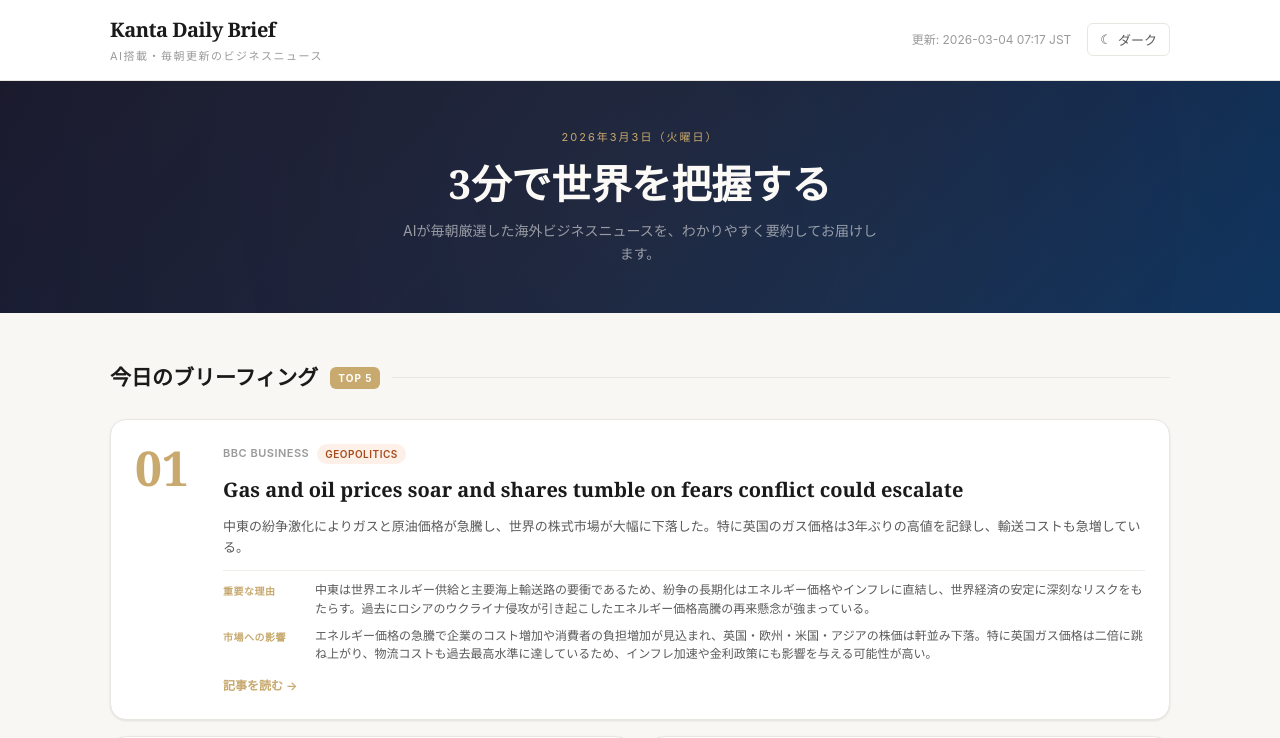
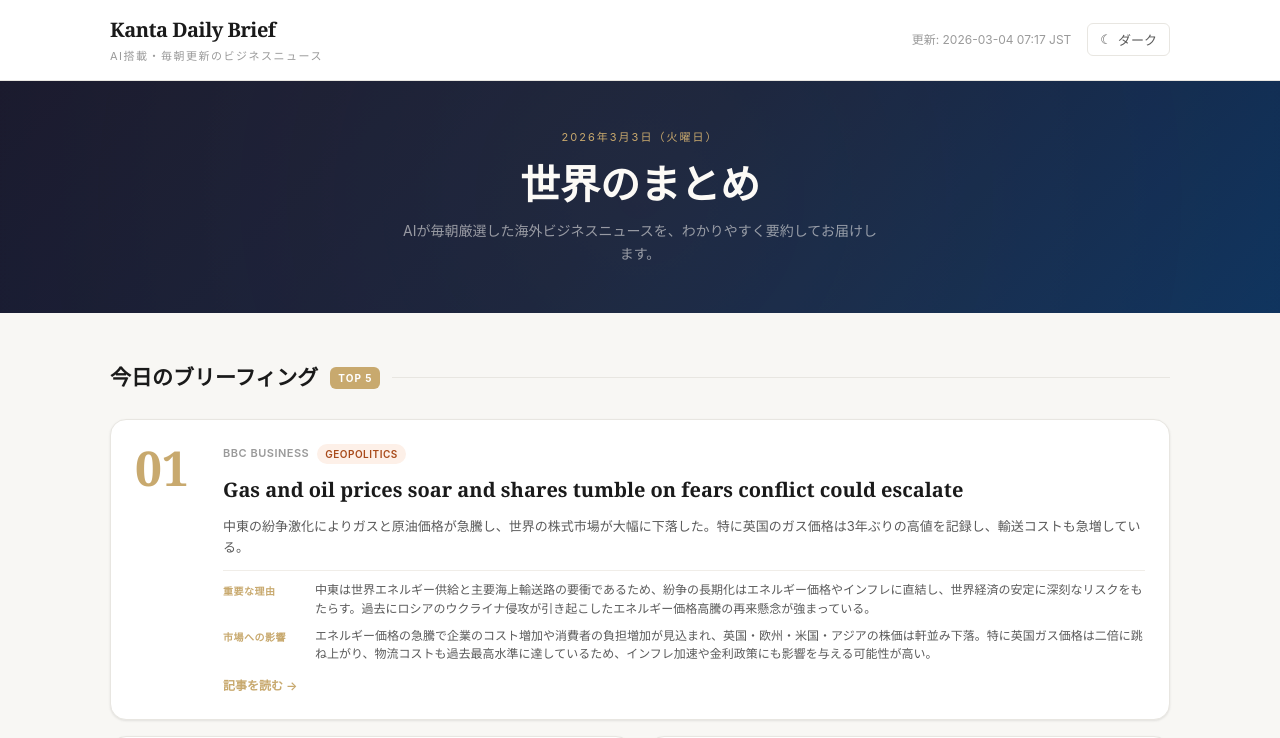
Before and after one commit to Kanta4720/kanta-ai-lab, a plain HTML site: page index.html in a window 1280 px wide. Shown: the top 738 px of the page. Drawn offline with Linux system fonts and the light colour scheme.

Commit message:
Update hero title in index.html

```diff
--- a/index.html
+++ b/index.html
@@ -600,7 +600,7 @@
   <!-- Hero -->
   <section class="hero">
     <div class="hero-date" id="hero-date">読み込み中...</div>
-    <h1 class="hero-title">3分で世界を把握する</h1>
+    <h1 class="hero-title">世界のまとめ</h1>
     <p class="hero-desc">AIが毎朝厳選した海外ビジネスニュースを、わかりやすく要約してお届けします。</p>
   </section>
 
```
